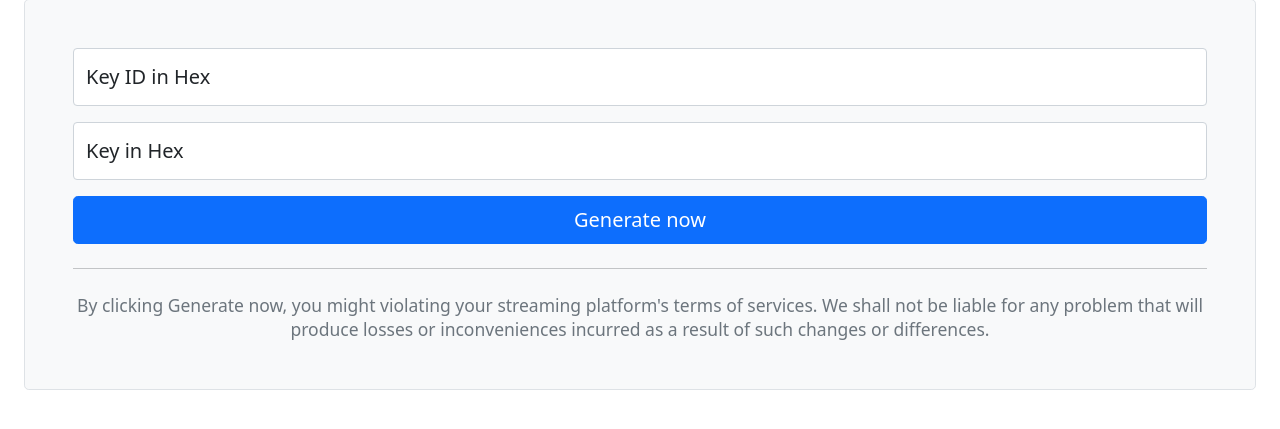
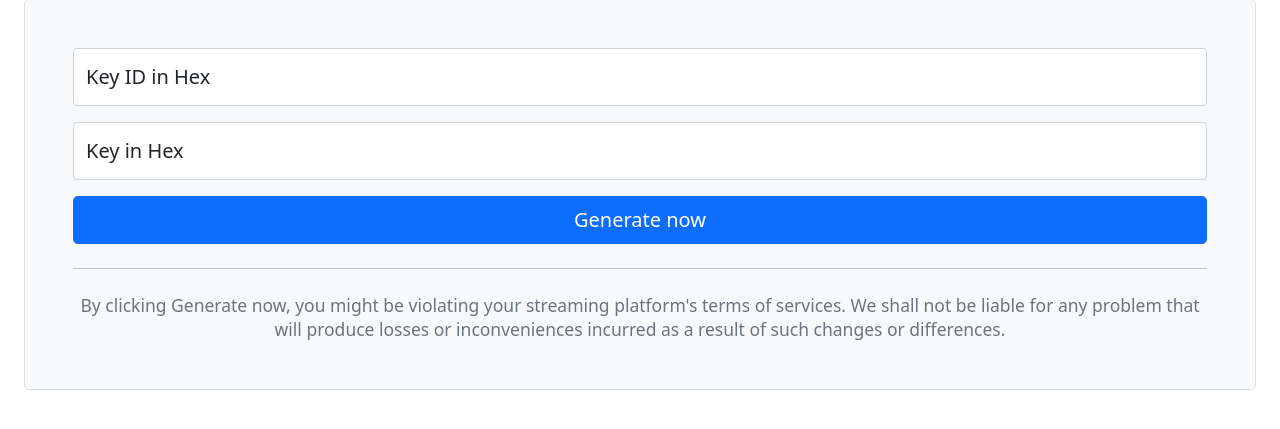
Before and after one commit to samleong123/vercel-php-clearkey-hex-base64-json, a PHP site: page / in a window 1280 px wide. Shown: the part 283-712 px from the top of the page. Run offline with PHP 8.4, Linux system fonts and the light colour scheme.

Commit message:
Update index.php

```diff
--- a/web/index.php
+++ b/web/index.php
@@ -36,7 +36,7 @@
 
           <button type="submit" class="w-100 btn btn-lg btn-primary"  id="btn-submit">Generate now</button>
           <hr class="my-4">
-          <small class="text-muted"><strong>By clicking Generate now, you might violating your streaming platform's terms of services. We shall not be liable for any problem that will produce losses or inconveniences incurred as a result of such changes or differences.</strong></small>
+          <small class="text-muted"><strong>By clicking Generate now, you might be violating your streaming platform's terms of services. We shall not be liable for any problem that will produce losses or inconveniences incurred as a result of such changes or differences.</strong></small>
         </form>
 	</body>
 	</html>
```
